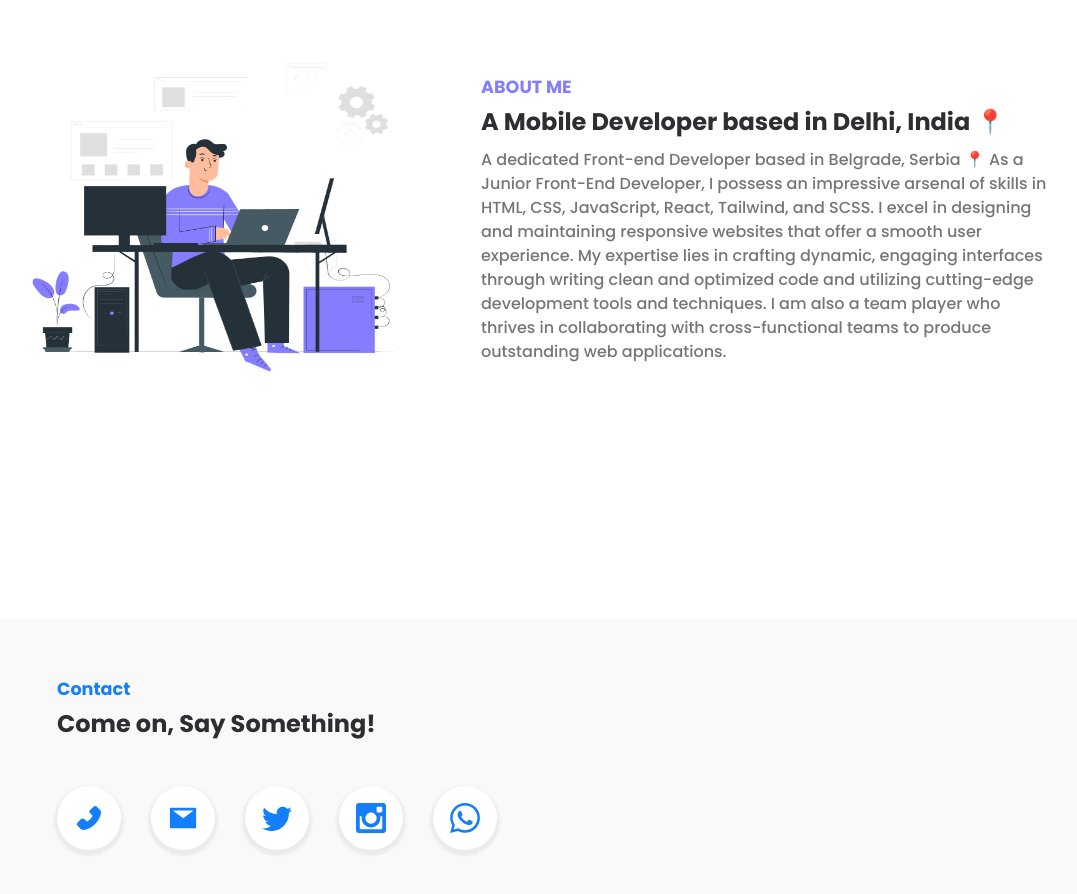
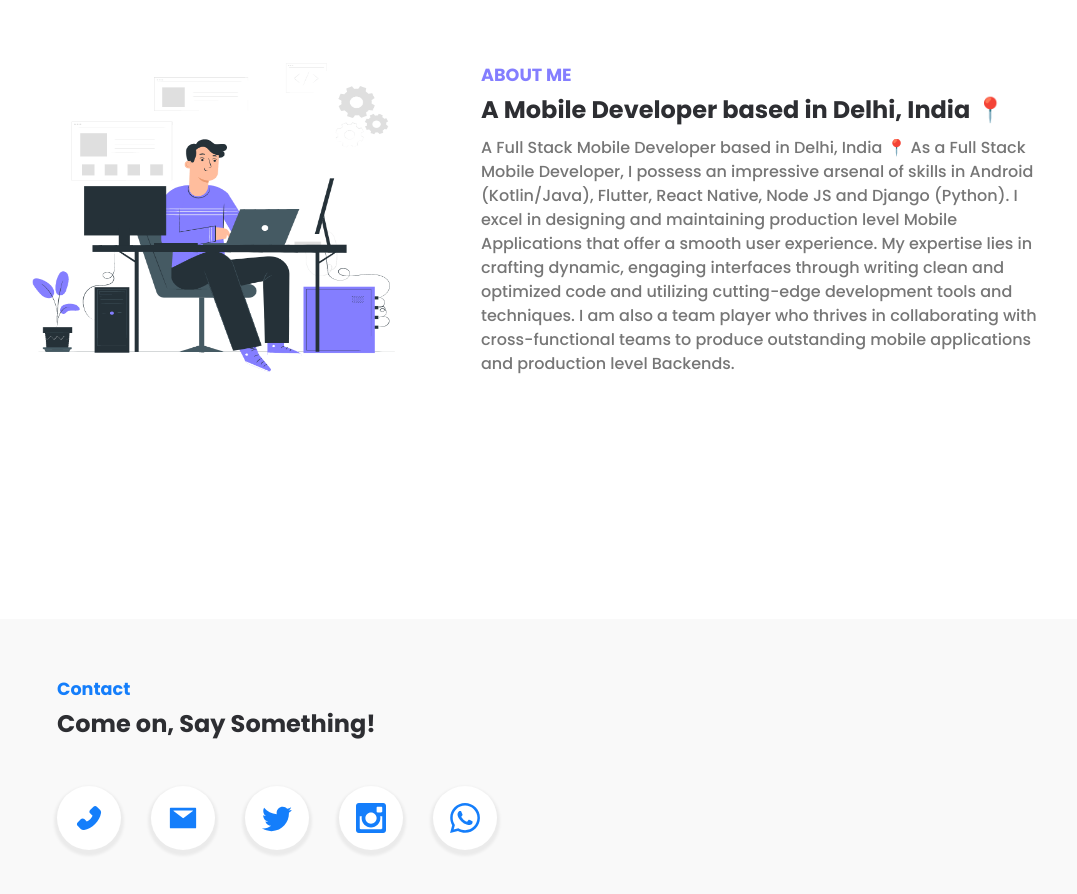
Before and after one commit to uttrakayast/portfolio, a Next.js app: page / in a window 1280 px wide. Shown: the part 980-1874 px from the top of the page, without its empty margins (103-1180 px from the left). Built offline with nearby package versions, Linux system fonts and the light colour scheme.

Commit message:
About Me changed

```diff
--- a/components/about.jsx
+++ b/components/about.jsx
@@ -6,35 +6,61 @@ var About = () => {
     <>
       <div className="section" id="about">
         <div className="container">
-                    <div >
-                        <Image src="/about.gif" width="400" height="350" alt="aboutImage" style={{
-                        borderRadius: "5%"
-                    }} />
+          <div>
+            <Image
+              src="/about.gif"
+              width="400"
+              height="350"
+              alt="aboutImage"
+              style={{
+                borderRadius: "5%",
+              }}
+            />
           </div>
           <div className="aboutMe-desc">
-                        <h4 style={{
+            <h4
+              style={{
                 color: "#847eff",
-                            fontSize: "1.1rem"
-                        }}>ABOUT ME</h4>
-                        <h1 className="hero-text" style={{ fontSize: "1.5rem", marginTop: "0.5rem", marginBottom: "0.7rem" }}>
+                fontSize: "1.1rem",
+              }}
+            >
+              ABOUT ME
+            </h4>
+            <h1
+              className="hero-text"
+              style={{
+                fontSize: "1.5rem",
+                marginTop: "0.5rem",
+                marginBottom: "0.7rem",
+              }}
+            >
               A Mobile Developer based in Delhi, India 📍
             </h1>
-                        <p style={{
+            <p
+              style={{
                 color: "#767676",
                 fontSize: "1.0rem",
                 justifyContent: "center",
                 fontWeight: "500",
-                            lineHeight: "1.5"
-                        }}>
-                            A dedicated Front-end Developer
-                            based in Belgrade, Serbia 📍
-                            As a Junior Front-End Developer, I possess an impressive arsenal of skills in HTML, CSS, JavaScript, React, Tailwind, and SCSS. I excel in designing and maintaining responsive websites that offer a smooth user experience. My expertise lies in crafting dynamic, engaging interfaces through writing clean and optimized code and utilizing cutting-edge development tools and techniques. I am also a team player who thrives in collaborating with cross-functional teams to produce outstanding web applications.
+                lineHeight: "1.5",
+              }}
+            >
+              A Full Stack Mobile Developer based in Delhi, India 📍 As a Full
+              Stack Mobile Developer, I possess an impressive arsenal of skills
+              in Android (Kotlin/Java), Flutter, React Native, Node JS and
+              Django (Python). I excel in designing and maintaining production
+              level Mobile Applications that offer a smooth user experience. My
+              expertise lies in crafting dynamic, engaging interfaces through
+              writing clean and optimized code and utilizing cutting-edge
+              development tools and techniques. I am also a team player who
+              thrives in collaborating with cross-functional teams to produce
+              outstanding mobile applications and production level Backends.
             </p>
           </div>
         </div>
       </div>
     </>
-    )
-}
+  );
+};
 
-export default About
+export default About;
```
Lines whose indentation alone changed are shown as unchanged.
